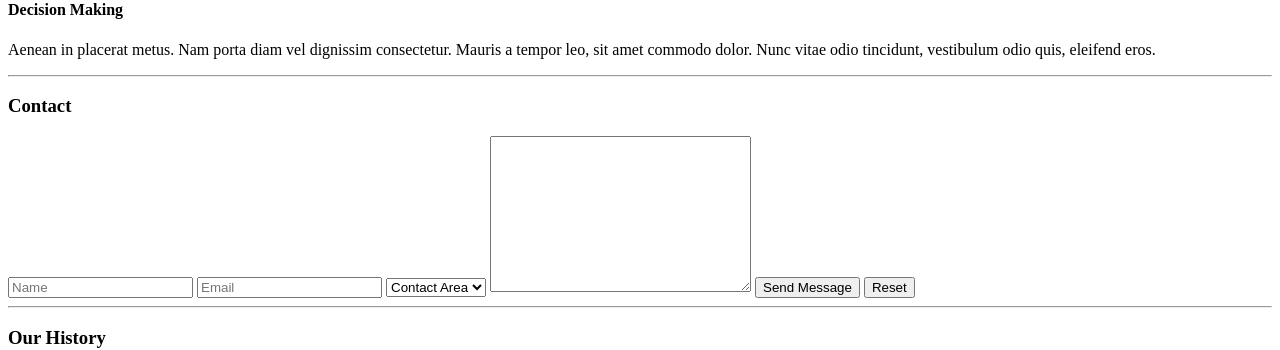
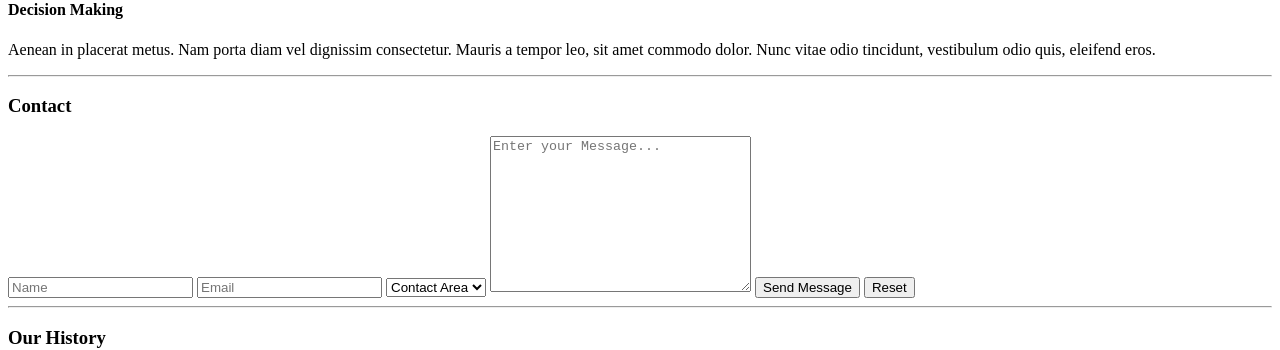
Before and after one commit to Gearyandres94/BaSP-M2022-Etapa-1, a plain HTML site: page Semana-02/index.html in a window 1280 px wide. Shown: the part 3420-3770 px from the top of the page. Drawn offline with Linux system fonts and the light colour scheme.

Commit message:
deleted some whitespaces, added placeholder to txtarea

```diff
--- a/Semana-02/index.html
+++ b/Semana-02/index.html
@@ -19,7 +19,6 @@
             <a href="#">
                 <img src="img/instagram-logo.png" alt="Instagram Logo" width="75" height="75">
             </a>
-
         </header>
         <div class="green-bar">
         <aside>
@@ -45,13 +44,8 @@
             <a href="mailto:informacion@gmail.com">informacion@gmail.com</a>
             <img src="img/telephone-logo.png" alt="Telephone Logo" width="75" height="75">
             <a href="tel:(0341) 123-4567">(0341) 123-4567</a>
-
-
             <img src="img/location-logo.png" alt="Location Logo" width="75" height="75">
             <p>Mendoza 1234, Rosario, Argentina</p>
-
-
-
         </aside>
         <section>
 
@@ -145,7 +139,7 @@
                     <option value="it">I.T.</option>
                     <option value="sales">Sales</option>
                 </select>
-               <textarea name="" id="" cols="30" rows="10"></textarea>
+               <textarea name="" id="" cols="30" rows="10" placeholder="Enter your Message..."></textarea>
                 <button type="submit">Send Message</button>
                 <button type="reset">Reset</button>
             </form>
```
